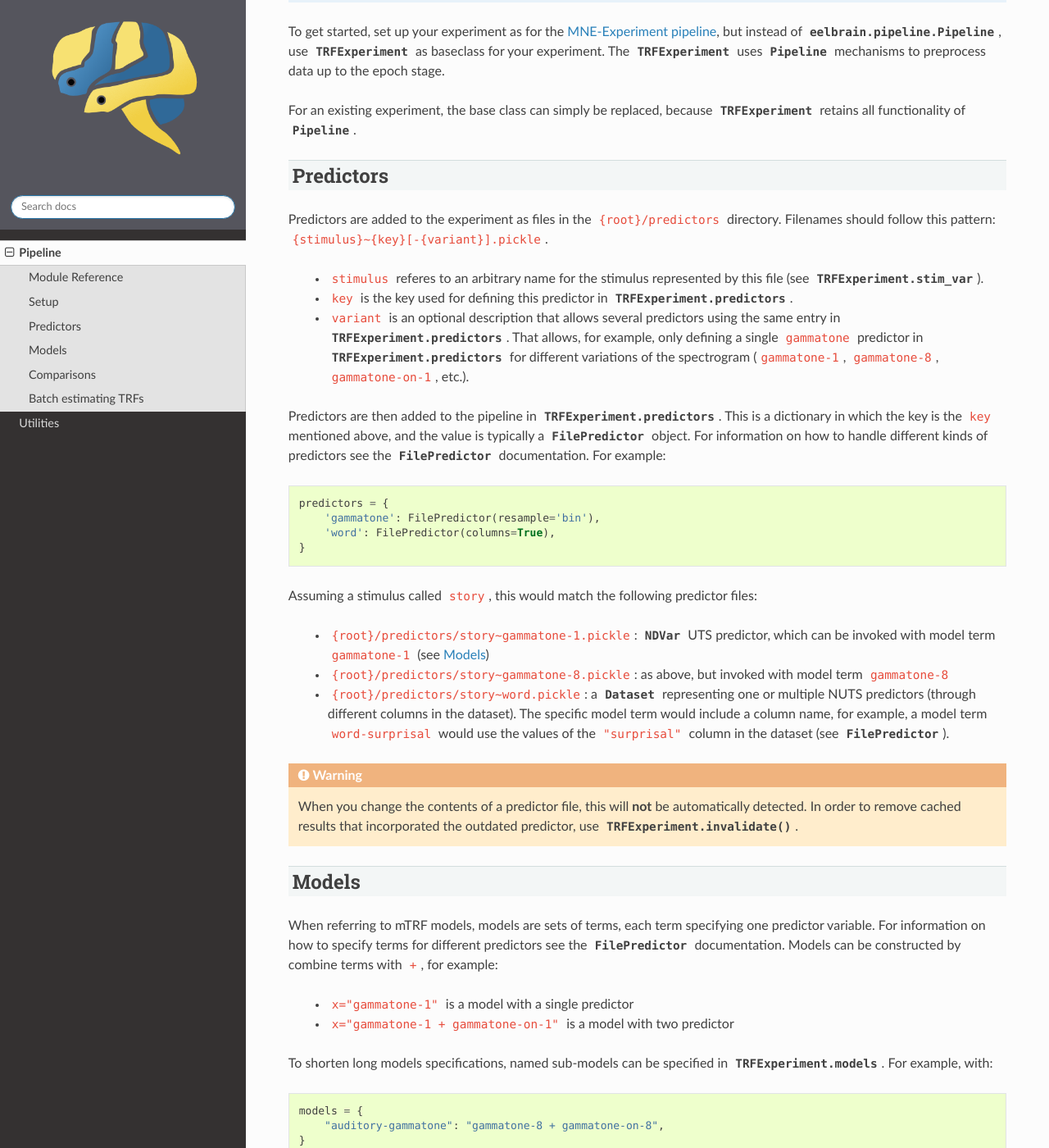
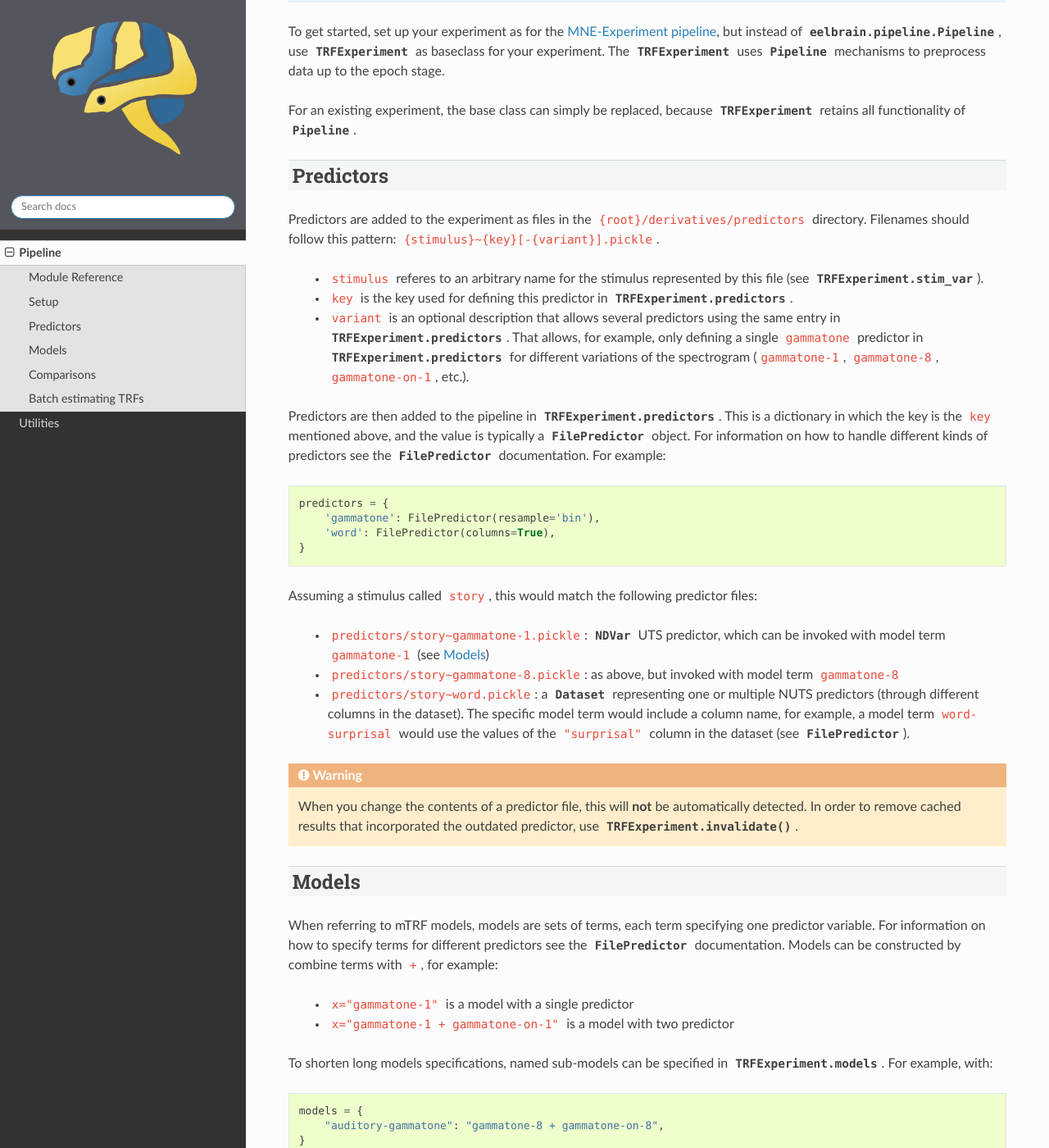
Before and after one commit to christianbrodbeck/TRF-Tools, a Sphinx documentation site: the page built from doc/pipeline.rst, in a window 1280 px wide and 1400 px high, scrolled down 552 px. Shown: the whole window at 82% size. Built offline with Sphinx 7.4.7 and the Read the Docs theme 3.1.0, drawn with Linux system fonts in a browser that asks for light colours; formulas are drawn with MathJax 3.

Commit message:
Move predictors into derivatives directory

```diff
--- a/doc/pipeline.rst
+++ b/doc/pipeline.rst
@@ -34,7 +34,7 @@ For an existing experiment, the base class can simply be replaced, because :clas
 Predictors
 ^^^^^^^^^^
 
-Predictors are added to the experiment as files in the ``{root}/predictors`` directory. Filenames should follow this pattern: ``{stimulus}~{key}[-{variant}].pickle``.
+Predictors are added to the experiment as files in the ``{root}/derivatives/predictors`` directory. Filenames should follow this pattern: ``{stimulus}~{key}[-{variant}].pickle``.
 
  - ``stimulus`` referes to an arbitrary name for the stimulus represented by this file (see :attr:`TRFExperiment.stim_var`).
  - ``key`` is the key used for defining this predictor in :attr:`TRFExperiment.predictors`.
@@ -49,9 +49,9 @@ Predictors are then added to the pipeline in :class:`TRFExperiment.predictors`.
 
 Assuming a stimulus called ``story``, this would match the following predictor files:
 
- - ``{root}/predictors/story~gammatone-1.pickle``: :class:`NDVar` UTS predictor, which can be invoked with model term ``gammatone-1`` (see :ref:`pipeline-models`)
- - ``{root}/predictors/story~gammatone-8.pickle``: as above, but invoked with model term ``gammatone-8``
- - ``{root}/predictors/story~word.pickle``: a :class:`Dataset` representing one or multiple NUTS predictors (through different columns in the dataset). The specific model term would include a column name, for example, a model term ``word-surprisal`` would use the values of the ``"surprisal"`` column in the dataset (see :class:`FilePredictor`).
+ - ``predictors/story~gammatone-1.pickle``: :class:`NDVar` UTS predictor, which can be invoked with model term ``gammatone-1`` (see :ref:`pipeline-models`)
+ - ``predictors/story~gammatone-8.pickle``: as above, but invoked with model term ``gammatone-8``
+ - ``predictors/story~word.pickle``: a :class:`Dataset` representing one or multiple NUTS predictors (through different columns in the dataset). The specific model term would include a column name, for example, a model term ``word-surprisal`` would use the values of the ``"surprisal"`` column in the dataset (see :class:`FilePredictor`).
 
 .. Warning::
    When you change the contents of a predictor file, this will **not** be automatically detected.
```
Also changed, not shown: 2 other files.
